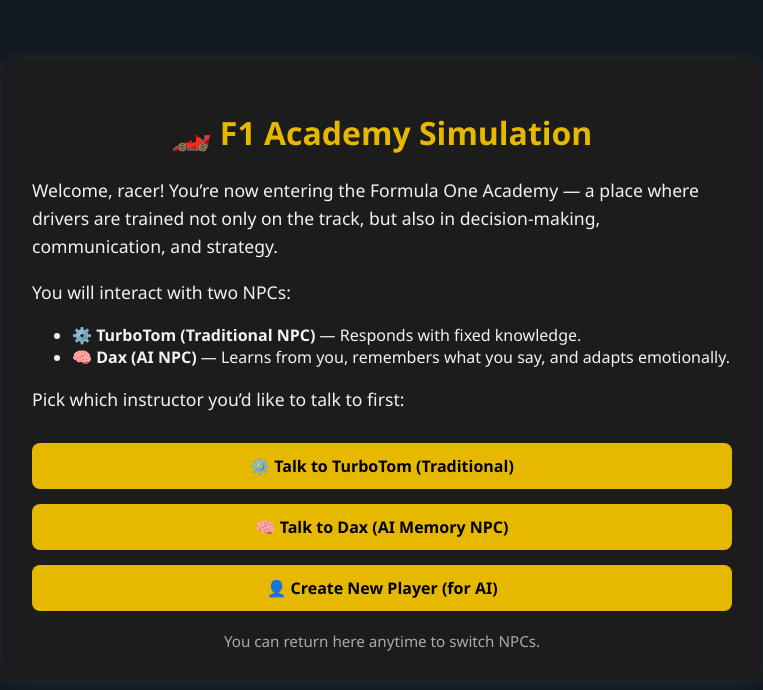
After one commit to NJVinay/npc_memory, a FastAPI app: template templates/cover.html in a window 1280 px wide. The commit adds this page. Shown: the top 690 px of the page, without its empty margins (258-1021 px from the left). Run offline with FastAPI, Linux system fonts and the light colour scheme; the template is opened without the code that fills it, so the values that code supplies are empty.

Commit message:
April end update

```diff
--- a/main.py
+++ b/main.py
@@ -9,8 +9,7 @@ from deepseek import generate_npc_response
 from pydantic import BaseModel
 from fastapi.middleware.cors import CORSMiddleware
 from fastapi.templating import Jinja2Templates
-from fastapi.responses import HTMLResponse
-from fastapi.responses import JSONResponse
+from fastapi.responses import JSONResponse, RedirectResponse, HTMLResponse
 import os
 
 templates = Jinja2Templates(directory="templates") #Template directory setup
@@ -49,9 +48,9 @@ def get_db():
         db.close()
 
 #  Root route
-@app.get("/")
-def read_root():
-    return {"message": "NPC Memory API is running!"}
+@app.get("/", response_class=HTMLResponse)
+def cover_page(request: Request):
+    return templates.TemplateResponse("cover.html", {"request": request})
 
 #  Store a new NPC interaction with duplicate check
 @app.post("/store_interaction/", response_model=NPCMemoryResponse, description="Player sends dialogue only. Sentiment is auto-analyzed and NPC reply is generated.", tags=["Create"])
@@ -291,3 +290,63 @@ async def chat_api(
         "player_dialogue": dialogue,
         "npc_reply": npc_reply
     })
+
+@app.get("/create_player_form", response_class=HTMLResponse)
+def player_form(request: Request):
+    return templates.TemplateResponse("create_player.html", {"request": request})
+
+@app.post("/create_player_form")
+def create_player_from_form(
+    request: Request,
+    name: str = Form(...),
+    db: Session = Depends(get_db)
+):
+    if db.query(Player).filter(Player.name == name).first():
+        raise HTTPException(status_code=400, detail="Player with this name already exists.")
+
+    new_player = Player(name=name)
+    db.add(new_player)
+    db.commit()
+    db.refresh(new_player)
+
+    return RedirectResponse(url="/", status_code=303)
+
+@app.get("/chat_static", response_class=HTMLResponse)
+def get_static_chat(request: Request, db: Session = Depends(get_db)):
+    players = db.query(Player).all()
+    return templates.TemplateResponse("chat_static.html", {
+        "request": request,
+        "players": players
+    })
+
+@app.post("/chat_api_static")
+async def chat_api_static(
+    player_id: int = Form(...),
+    npc_id: int = Form(...),
+    dialogue: str = Form(...)
+):
+     #  Simulated rule-based responses
+    static_responses = {
+        "hello": "Hello racer! Ready to tear up the track today?",
+        "hi": "Hey there! TurboTom here to guide you.",
+        "how do i win": "Stay on the racing line, brake late, and trust your instincts!",
+        "how to drive": "Accelerate gently, brake before corners, and steer smoothly.",
+        "tips": "Practice in time trials. Learn each track's corners!",
+        "what is f1": "F1 is the pinnacle of motorsport – speed, strategy, and precision.",
+        "bye": "Catch you in the pit lane, champ!",
+        "thanks": "Anytime, rookie. Keep your eyes on the apex!"
+    }
+
+    #  Normalize player input
+    user_input = dialogue.lower().strip()
+
+    #  Match static response or fallback
+    npc_reply = static_responses.get(
+        user_input,
+        "Hmm, I don't know about that. Try asking something about racing or Formula One!"
+    )
+
+    return JSONResponse(content={
+        "player_dialogue": dialogue,
+        "npc_reply": npc_reply
+    })
--- /dev/null
+++ b/templates/cover.html
@@ -0,0 +1,91 @@
+<!DOCTYPE html>
+<html>
+
+<head>
+    <title>F1 Academy Simulation</title>
+    <style>
+        body {
+            font-family: 'Segoe UI', sans-serif;
+            background-color: #101820;
+            color: #f2f2f2;
+            padding: 0;
+            margin: 0;
+        }
+
+        .container {
+            max-width: 700px;
+            margin: 60px auto;
+            background-color: #1c1c1c;
+            padding: 30px;
+            border-radius: 12px;
+            box-shadow: 0 0 15px rgba(255, 255, 255, 0.1);
+        }
+
+        h1,
+        h2 {
+            text-align: center;
+            color: #e6b800;
+        }
+
+        p {
+            font-size: 1.1rem;
+            line-height: 1.6;
+        }
+
+        .options {
+            margin-top: 30px;
+            display: flex;
+            flex-direction: column;
+            gap: 15px;
+        }
+
+        .btn {
+            display: block;
+            background-color: #e6b800;
+            color: #000;
+            padding: 12px;
+            border-radius: 8px;
+            text-align: center;
+            text-decoration: none;
+            font-weight: bold;
+            transition: background 0.3s;
+        }
+
+        .btn:hover {
+            background-color: #ffd700;
+        }
+
+        .note {
+            font-size: 0.95rem;
+            text-align: center;
+            color: #aaa;
+            margin-top: 20px;
+        }
+    </style>
+</head>
+
+<body>
+    <div class="container">
+        <h1>🏎️ F1 Academy Simulation</h1>
+        <p>Welcome, racer! You’re now entering the Formula One Academy — a place where drivers are trained not only on
+            the track, but also in decision-making, communication, and strategy.</p>
+
+        <p>You will interact with two NPCs:</p>
+        <ul>
+            <li><strong>⚙️ TurboTom (Traditional NPC)</strong> — Responds with fixed knowledge.</li>
+            <li><strong>🧠 Dax (AI NPC)</strong> — Learns from you, remembers what you say, and adapts emotionally.</li>
+        </ul>
+
+        <p>Pick which instructor you’d like to talk to first:</p>
+
+        <div class="options">
+            <a href="/chat_static" class="btn">⚙️ Talk to TurboTom (Traditional)</a>
+            <a href="/chat" class="btn">🧠 Talk to Dax (AI Memory NPC)</a>
+            <a href="/create_player_form" class="btn">👤 Create New Player (for AI)</a>
+        </div>
+
+        <div class="note">You can return here anytime to switch NPCs.</div>
+    </div>
+</body>
+
+</html>
```
Also changed, not shown: deepseek.py (+14 -8 lines), templates/chat.html (+19 -1 lines), templates/chat_static.html (added, +161 -0 lines), templates/create_player.html (added, +46 -0 lines).
